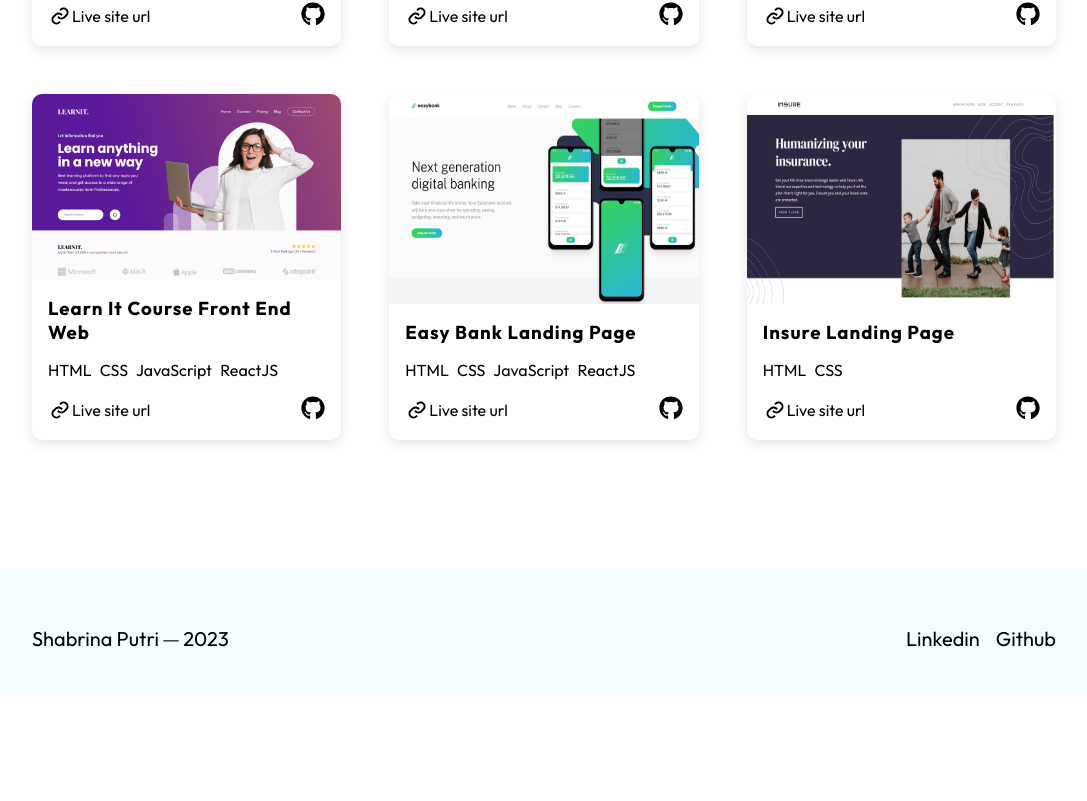
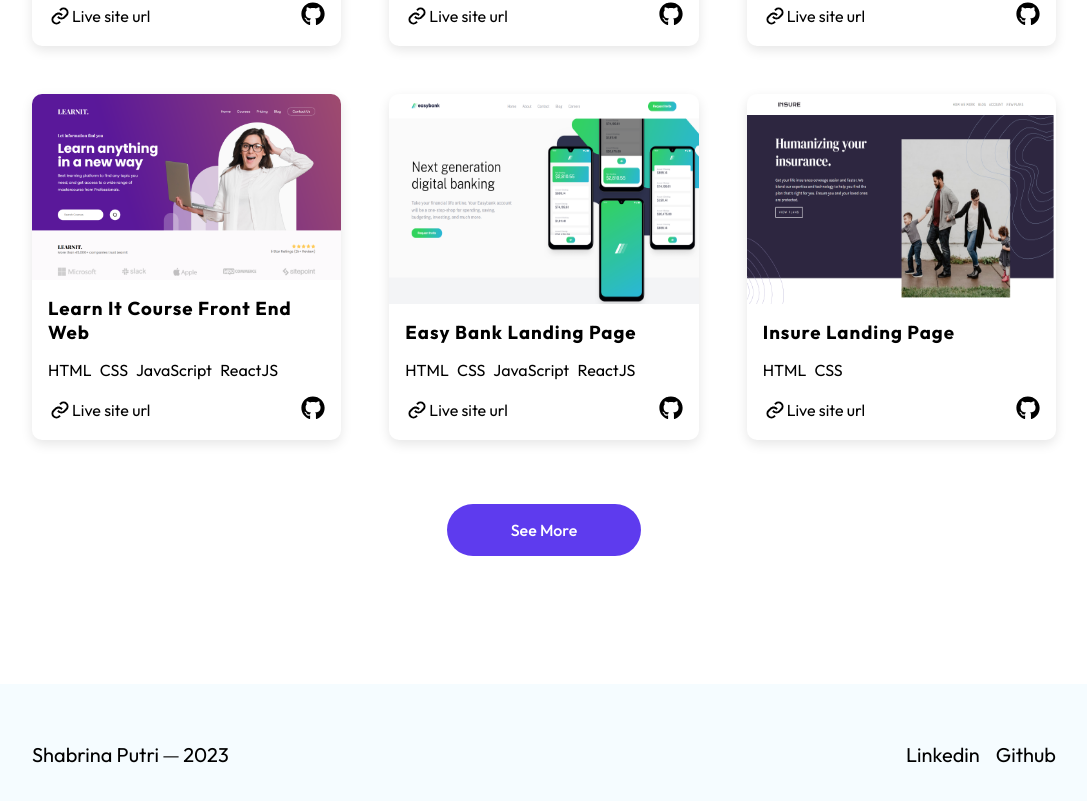
Before and after one commit to shabrina12/Portoflio, a Next.js app: page / in a window 1280 px wide. Shown: the part 1832-2633 px from the top of the page, without its empty margins (96-1183 px from the left). Before the commit the page ends 2531 px from the top, so only its background shows below. Built offline with nearby package versions, Linux system fonts and the light colour scheme.

Commit message:
add button in project section

```diff
--- a/components/Work.jsx
+++ b/components/Work.jsx
@@ -1,3 +1,4 @@
+import Link from 'next/link';
 import React from 'react';
 import WorkCard from './WorkCard';
 import projectData from './WorkData';
@@ -23,6 +24,9 @@ const Work = () => {
           )
         })}
       </div>
+      <Link href='/projects'>
+        <button className='project-btn' type='button'>See More</button>
+      </Link>
     </div>
   )
 }
--- a/styles/globals.css
+++ b/styles/globals.css
@@ -213,7 +213,26 @@ header {
 .project-links a:hover {
   color: #5E3BEE;
 }
-
+.project-btn {
+  border: none;
+  padding: 1rem 4rem;
+  border-radius: 30px;
+  background-color: #5E3BEE;
+  font-family: 'Outfit', sans-serif;
+  font-weight: 500;
+  font-size: 1rem;
+  color: white;
+}
+.project-img:hover,
+.project-btn:hover {
+  transform: scale(1.1);
+  transition: 0.3s;
+}
+.project-btn:hover {
+  cursor: pointer;
+  background: rgb(94,59,238);
+  background: linear-gradient(90deg, rgba(94,59,238,1) 0%, rgba(198,225,236,1) 100%);
+}
 
 /*------------------------ WORK DETAIL CARD -----------------------*/
 .projects-section-wrapper {
```
